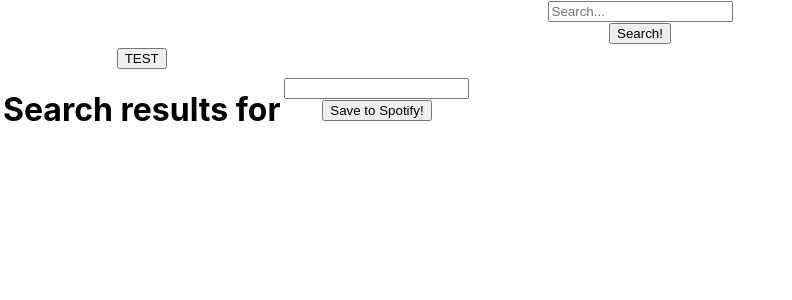
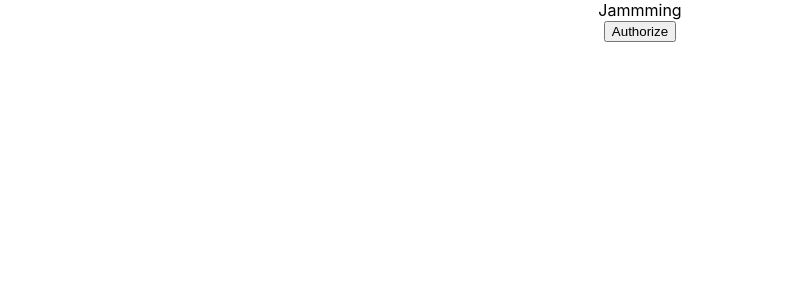
Before and after one commit to zoltan-kh/jammming, a React (Create React App) app: page / in a window 1280 px wide. Shown: the top 300 px of the page, without its empty margins (0-792 px from the left). Built offline with nearby package versions, Linux system fonts and the light colour scheme.

Commit message:
fix bugs

```diff
--- a/src/App.js
+++ b/src/App.js
@@ -3,49 +3,74 @@ import "./App.css";
 import SearchBar from "./SearchBar/SearchBar";
 import SearchResults from "./SearchResults/SearchResults";
 import Playlist from "./Playlist/Playlist";
-import { useState } from "react";
-import { authorize, search, createAndFillPlaylist } from "./utils/spotifyConnector";
+import { useEffect, useState } from "react";
+import {
+  authorize,
+  search,
+  createAndFillPlaylist,
+  isLoggedIn,
+} from "./utils/spotifyConnector";
 
 function App() {
-  const [playlistTracks, setPlaylistTracks]= useState([]);
+  const [loggedIn, setLoggedIn] = useState(false);
+  const [searchTerm, setSearchTerm] = useState('');
+  const [playlistTracks, setPlaylistTracks] = useState([]);
   const [searchResults, setSearchResults] = useState([]);
+
+  useEffect(() => {
+    console.log(loggedIn);
+    setLoggedIn(isLoggedIn());
+  }, []);
   const addToPlaylist = (trackToAdd) => {
-    setPlaylistTracks(prev => [...prev, trackToAdd]);
+    setPlaylistTracks((prev) => [...prev, trackToAdd]);
   };
   const removeFromPlaylist = (trackToRemove) => {
-    const index = playlistTracks.findIndex(track => track.id===trackToRemove.id);
-    setPlaylistTracks(prev => prev.splice(index, 1));
-  }
+    const index = playlistTracks.findIndex(
+      (track) => track.id === trackToRemove.id
+    );
+    setPlaylistTracks((prev) => prev.splice(index, 1));
+  };
 
-  const savePlaylist = (playlistName, trackList)=>{
+  const savePlaylist = (playlistName, trackList) => {
     console.log(`Saving ${playlistName} playlist`);
     createAndFillPlaylist(playlistName, playlistTracks);
-  }
+  };
 
-  const makeSearch = (term)=>{
-    search(term).then(data => {setSearchResults(data)});
-  }
+  const makeSearch = (term) => {
+      search(term).then((data) => {
+      setSearchResults(data);
+    });
+    setSearchTerm(term);
+  };
 
-  const testButton = ()=>{
+  const makeAuthorization = () => {
     authorize();
-  }
+  };
 
   return (
     <div className="App">
-      <SearchBar makeSearch={makeSearch} />
-      <table>
-      <tbody>
-        <tr>
-          <td>
-            <button onClick={testButton}>TEST</button>
-            <SearchResults searchResults={searchResults} addToPlaylist={addToPlaylist} />
-          </td>
-          <td>
-            <Playlist savePlaylist={savePlaylist} playlistTracks={playlistTracks} removeFromPlaylist={removeFromPlaylist} />
-          </td>
-        </tr>
-        </tbody>
-      </table>
+      <div className="header">Jammming {loggedIn}</div>
+      {loggedIn ? (
+        <div>
+          <SearchBar makeSearch={makeSearch} />
+          <SearchResults
+            searchResults={searchResults}
+            searchTerm={searchTerm}
+            addToPlaylist={addToPlaylist}
+          />
+          <Playlist
+            savePlaylist={savePlaylist}
+            playlistTracks={playlistTracks}
+            removeFromPlaylist={removeFromPlaylist}
+          />
+        </div>
+      ) : (
+        <div className="authContainer">
+          <button onClick={makeAuthorization} className="searchButton">
+            Authorize
+          </button>
+        </div>
+      )}
     </div>
   );
 }
--- a/src/utils/spotifyConnector.js
+++ b/src/utils/spotifyConnector.js
@@ -1,6 +1,7 @@
 const clientId = "0287be3825a949778c7d25c2f41af729";
 
 export const authorize = () => {
+    console.log('authorize');
   const authUrl = "https://accounts.spotify.com/authorize?";
   const params = `response_type=token&client_id=${clientId}&scope=playlist-modify-private,&redirect_uri=http://localhost:3000/success?`;
   const requestUrl = authUrl + params;
@@ -26,21 +27,21 @@ export const search = async (searchTerm) => {
 export const createAndFillPlaylist = async (playlistName, tracks) => {
   const userId = await getUserId();
   const newPlaylistId = await createPlaylist(playlistName, userId);
-  if(userId && newPlaylistId){
+  if (userId && newPlaylistId) {
     const addTracksUrl = `https://api.spotify.com/v1/playlists/${newPlaylistId}/tracks`;
     const trackIds = [];
-    tracks.map( (track) => {
+    tracks.map((track) => {
       trackIds.push(`spotify:track:${track.id}`);
     });
     const data = {
-      "uris": trackIds,
-      "position": 0
-  }
+      uris: trackIds,
+      position: 0,
+    };
     const postData = {
-      method: 'POST',
-      body : JSON.stringify(data),
-      headers : {  Authorization: `Bearer ${getAccessToken()}` }
-    }
+      method: "POST",
+      body: JSON.stringify(data),
+      headers: { Authorization: `Bearer ${getAccessToken()}` },
+    };
     try {
       const response = await fetch(addTracksUrl, postData);
       const jsonResponse = await response.json();
@@ -48,21 +49,32 @@ export const createAndFillPlaylist = async (playlistName, tracks) => {
       alert(error.message);
     }
   }
+};
 
+export const isLoggedIn = () => {
+  const urlParams = new URLSearchParams(window.location.hash);
+  console.log(urlParams);
+  if (urlParams.get("#access_token")) {
+    console.log(true);
+    return true;
+  } else {
+    console.log(false);
+    return false;
+  }
 };
 
 const createPlaylist = async (playlistName, userId) => {
   const playlistUrl = `https://api.spotify.com/v1/users/${userId}/playlists`;
   const data = {
-      "name": playlistName,
-      "description": "New playlist description",
-      "public": false
-  }
+    name: playlistName,
+    description: "New playlist description",
+    public: false,
+  };
   const postData = {
-      method: 'POST',
-      body : JSON.stringify(data),
-      headers : {  Authorization: `Bearer ${getAccessToken()}` }
-    }
+    method: "POST",
+    body: JSON.stringify(data),
+    headers: { Authorization: `Bearer ${getAccessToken()}` },
+  };
 
   try {
     const response = await fetch(playlistUrl, postData);
@@ -71,7 +83,7 @@ const createPlaylist = async (playlistName, userId) => {
   } catch (error) {
     alert(error.message);
   }
-}
+};
 
 const getUserId = async () => {
   const userUrl = "https://api.spotify.com/v1/me";
```
Lines whose indentation alone changed are shown as unchanged.
